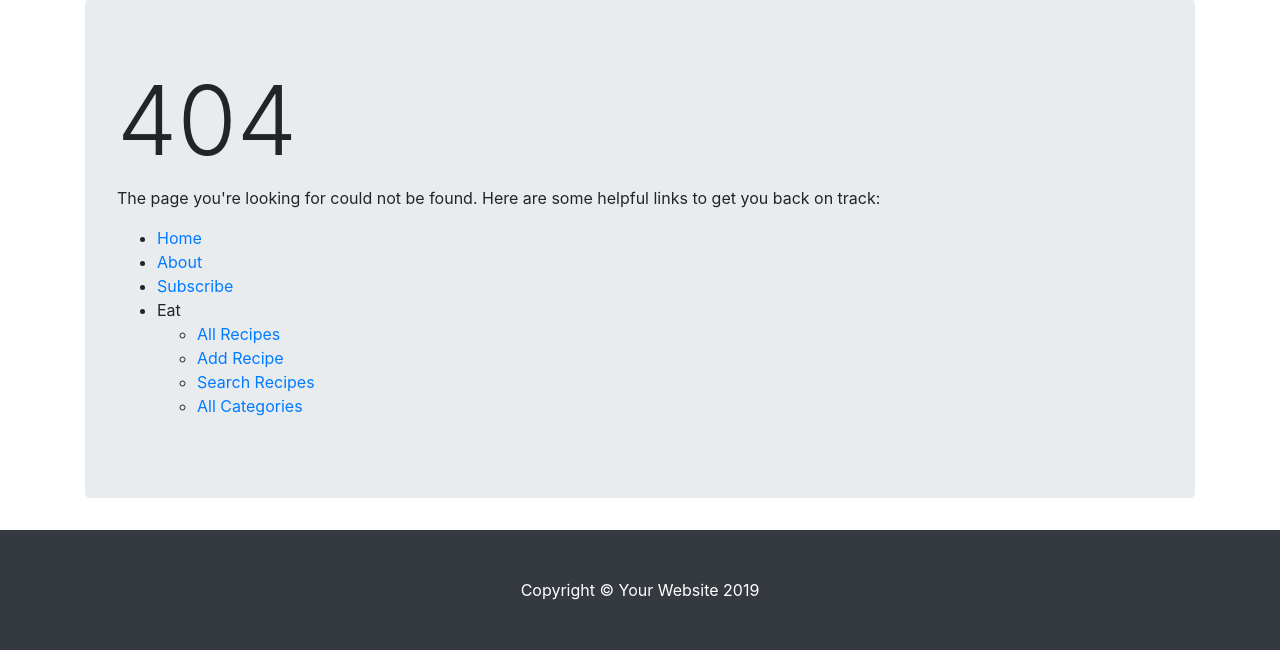
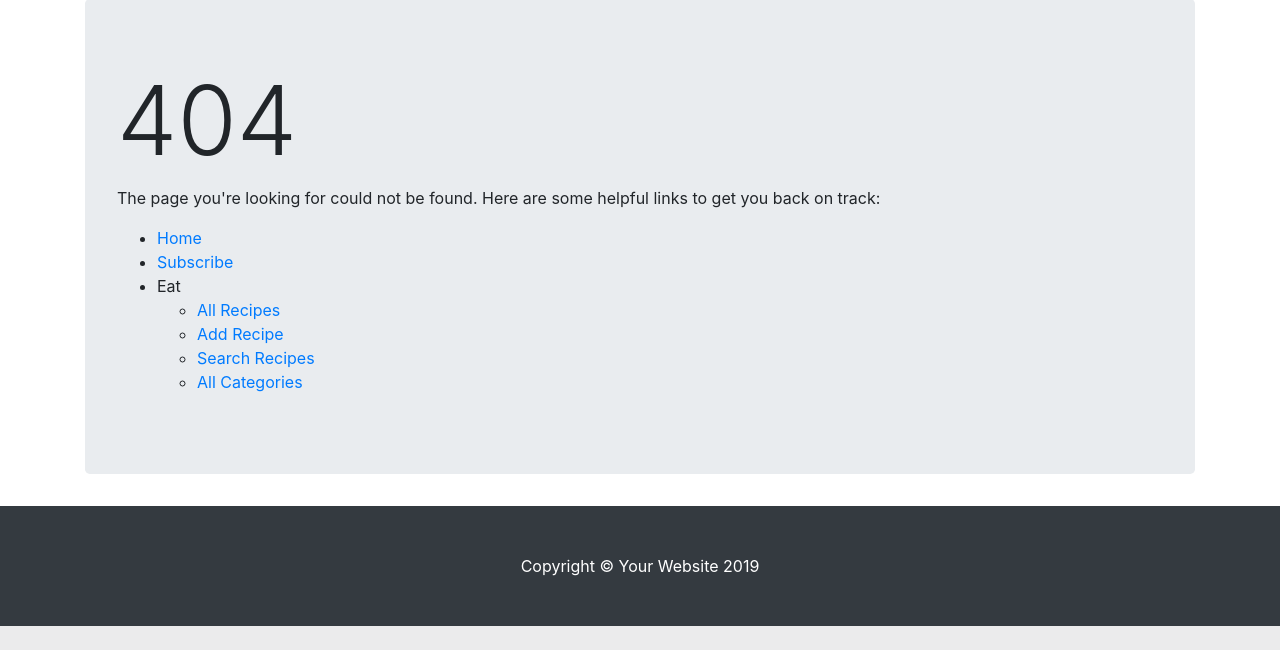
Before and after one commit to davidjbuchanan/MS3-lockdown, a Flask app: page /error in a window 1280 px wide. Shown: the part 259-909 px from the top of the page. After the commit the page ends 885 px from the top, so only its background shows below. Run offline with Flask 2, Linux system fonts and the light colour scheme; some libraries are stand-ins or nearby versions.

Commit message:
about.html removed. Page links updated and inserted

```diff
--- a/app.py
+++ b/app.py
@@ -155,9 +155,7 @@ def subscribe():
 
 
 
-@app.route('/about')
-def about():
-    return render_template("about.html")
+
 
 @app.route('/error')
 def error():
--- a/templates/about.html
+++ /dev/null
@@ -1,3 +0,0 @@
-{% extends 'base.html' %} {% block content %}
-<h1>About Page</h1>
-{% endblock %}
--- a/templates/base.html
+++ b/templates/base.html
@@ -35,10 +35,10 @@
                 <div class="collapse navbar-collapse" id="navbarResponsive">
                     <ul class="navbar-nav ml-auto">
                         <li class="nav-item">
-                            <a class="nav-link" href="">Store</a>
+                            <a class="nav-link" href="{{ url_for('error') }}">Store</a>
                         </li>
                         <li class="nav-item">
-                            <a class="nav-link" href="{{ url_for('about') }}">About</a>
+                            <a class="nav-link" href="{{ url_for('error') }}">About</a>
                         </li>
                         <li class="nav-item">
                             <a class="nav-link" href="{{ url_for('subscribe') }}">Subscribe</a>
--- a/templates/error.html
+++ b/templates/error.html
@@ -26,9 +26,6 @@
                 <a href="{{ url_for('index') }}">Home</a>
             </li>
             <li>
-                <a href="{{ url_for('about') }}">About</a>
-            </li>
-            <li>
                 <a href="{{ url_for('subscribe') }}">Subscribe</a>
             </li>
             <li>
--- a/templates/subscribe.html
+++ b/templates/subscribe.html
@@ -21,8 +21,8 @@
     <div class="row">
         <!-- Map Column -->
         <div class="col-lg-8 mb-4">
-            <!-- Embedded Google Map -->
-            <iframe width="100%" height="400px" frameborder="0" scrolling="no" marginheight="0" marginwidth="0" src="http://maps.google.com/maps?hl=en&amp;ie=UTF8&amp;ll=37.0625,-95.677068&amp;spn=56.506174,79.013672&amp;t=m&amp;z=4&amp;output=embed"></iframe>
+
+            <img class="img-fluid rounded" src="static/images/adult-cutting-daylight-facial-expression-1153369.jpg" alt="">
         </div>
         <!-- Contact Details Column -->
         <div class="col-lg-4 mb-4">
```
Also changed, not shown: templates/index.html (+6 -29 lines).
